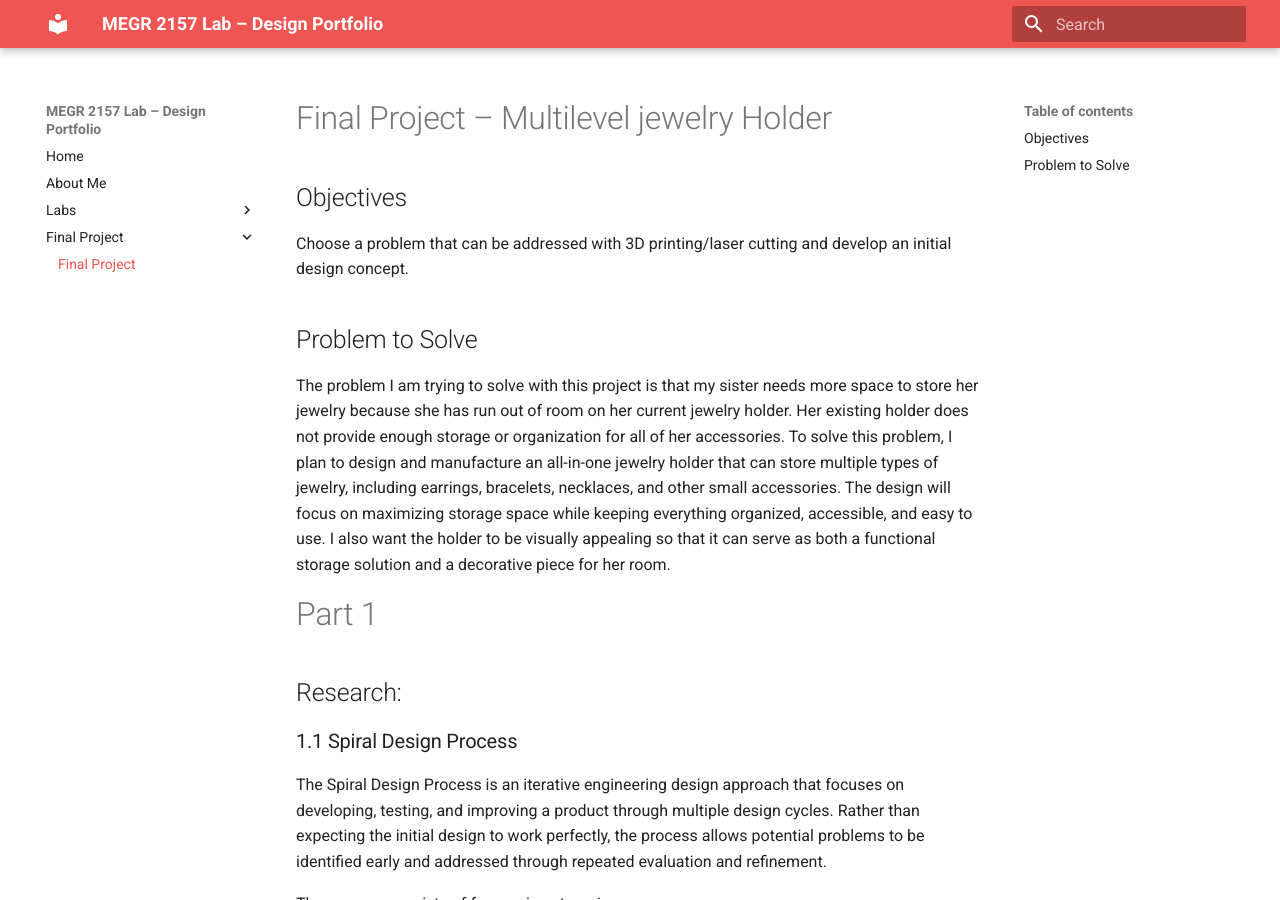
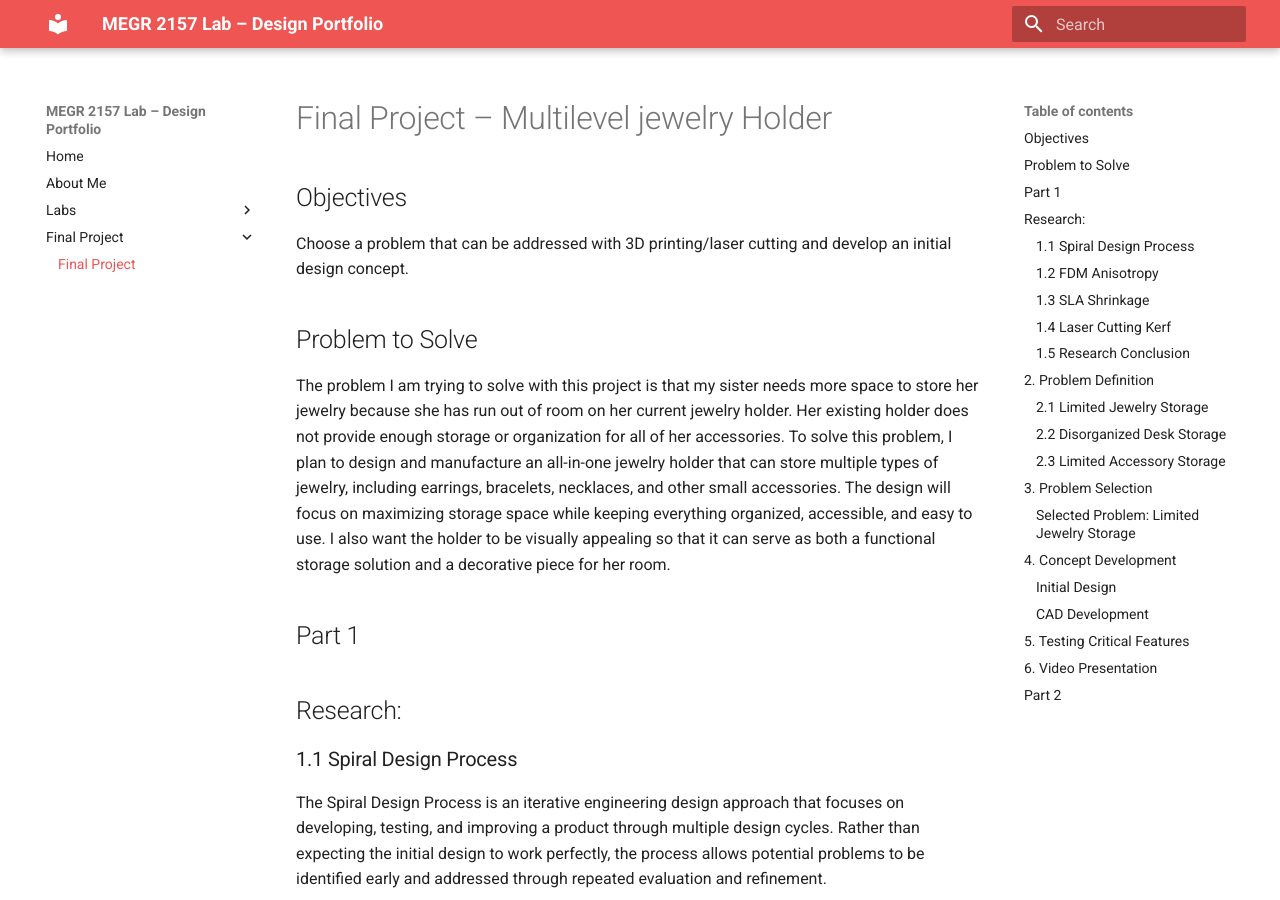
Before and after one commit to Ecornett5806/Ethan-Cornett-MEGR-2157-Lab-Portfolio, an MkDocs documentation site: the page built from docs/finalproject/index.md, in a window 1280 px wide and 900 px high. Built offline with MkDocs 1.6.1 and Material for MkDocs 9.7.7, drawn with Linux system fonts in a browser that asks for light colours.

Commit message:
Update section headers in index.md

```diff
--- a/docs/finalproject/index.md
+++ b/docs/finalproject/index.md
@@ -8,7 +8,7 @@ Choose a problem that can be addressed with 3D printing/laser cutting and develo
 
 The problem I am trying to solve with this project is that my sister needs more space to store her jewelry because she has run out of room on her current jewelry holder. Her existing holder does not provide enough storage or organization for all of her accessories. To solve this problem, I plan to design and manufacture an all-in-one jewelry holder that can store multiple types of jewelry, including earrings, bracelets, necklaces, and other small accessories. The design will focus on maximizing storage space while keeping everything organized, accessible, and easy to use. I also want the holder to be visually appealing so that it can serve as both a functional storage solution and a decorative piece for her room.
 
-# Part 1
+## Part 1
 
 ## Research:
 
```
